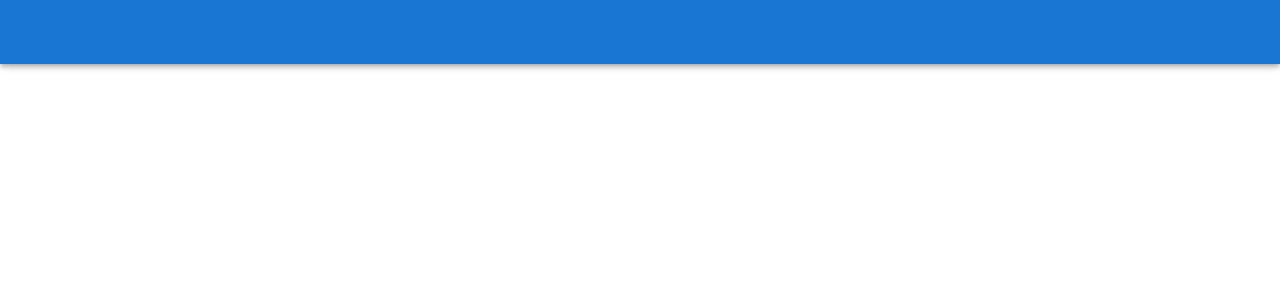
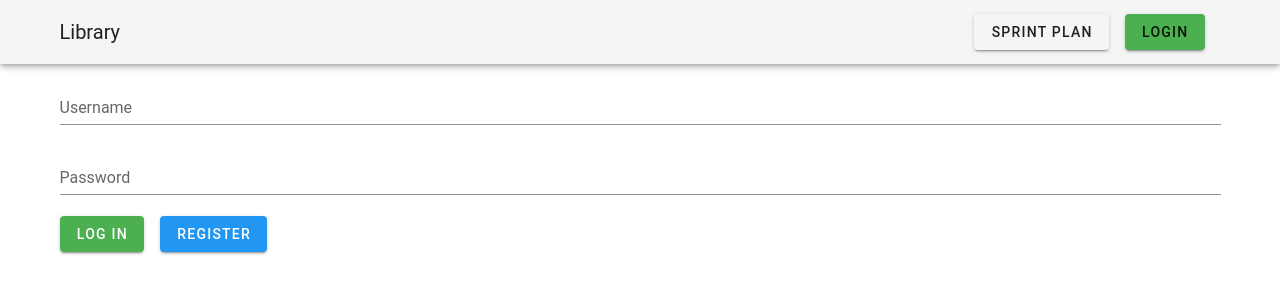
Before and after one commit to aoskrypnik/library, a Vue app in the folder src/main/resources/frontend/: page /login in a window 1280 px wide. Shown: the top 300 px of the page. Built offline with nearby package versions, Linux system fonts and the light colour scheme.

Commit message:
Added login for frontend

```diff
--- a/src/main/resources/frontend/src/App.vue
+++ b/src/main/resources/frontend/src/App.vue
@@ -1,15 +1,36 @@
 <template>
   <v-app>
-    <v-app-bar
-        app
-        color="primary"
-        dark
-    >
+
+    <v-app-bar app>
+      <v-container class="d-flex justify-space-between align-center">
+        <v-toolbar-title style="cursor: pointer" @click="$router.push('/')">Library</v-toolbar-title>
+        <v-spacer/>
+
+        <v-btn
+            class="mr-4"
+            @click="goToSprintPlanPage"
+        >
+          Sprint plan
+        </v-btn>
+
+        <v-btn
+            v-if="username === 'null' || username === undefined"
+            class="mr-4"
+            color="green"
+            @click="goToLogin"
+        >
+          Login
+        </v-btn>
+
+      </v-container>
     </v-app-bar>
 
     <v-main>
-      <router-view/>
+      <v-container>
+        <router-view></router-view>
+      </v-container>
     </v-main>
+
   </v-app>
 </template>
 
@@ -19,7 +40,20 @@ export default {
   name: 'App',
 
   data: () => ({
-    //
+    username: null
   }),
+
+  created() {
+    this.username = localStorage.username
+  },
+
+  methods: {
+    goToSprintPlanPage() {
+      this.$router.push('/sprint-plan')
+    },
+    goToLogin() {
+      this.$router.push('/login')
+    },
+  }
 };
 </script>
--- a/src/main/resources/frontend/src/plugins/axios.js
+++ b/src/main/resources/frontend/src/plugins/axios.js
@@ -8,17 +8,16 @@ import axios from "axios";
 // axios.defaults.headers.common['Authorization'] = AUTH_TOKEN;
 // axios.defaults.headers.post['Content-Type'] = 'application/x-www-form-urlencoded';
 
-let config = {
-    // baseURL: process.env.baseURL || process.env.apiUrl || ""
-    // timeout: 60 * 1000, // Timeout
-    // withCredentials: true, // Check cross-site Access-Control
-};
+let config = {};
 
 const _axios = axios.create(config);
 
-_axios.interceptors.request.use(
+axios.interceptors.request.use(
     function (config) {
-        // Do something before request is sent
+        const token = localStorage.getItem("jwt")
+        if (token !== null) {
+            config.headers.Authorization = 'Bearer ' + token;
+        }
         return config;
     },
     function (error) {
--- a/src/main/resources/frontend/src/router/index.js
+++ b/src/main/resources/frontend/src/router/index.js
@@ -1,6 +1,9 @@
 import Vue from 'vue'
 import VueRouter from 'vue-router'
 import Home from '../views/Home.vue'
+import SprintPlan from "@/views/SprintPlan";
+import Login from "@/views/Login";
+import Registration from "@/views/Registration";
 
 Vue.use(VueRouter)
 
@@ -11,12 +14,19 @@ const routes = [
         component: Home
     },
     {
-        path: '/about',
-        name: 'About',
-        // route level code-splitting
-        // this generates a separate chunk (about.[hash].js) for this route
-        // which is lazy-loaded when the route is visited.
-        component: () => import(/* webpackChunkName: "about" */ '../views/About.vue')
+        path: '/sprint-plan',
+        name: 'SprintPlan',
+        component: SprintPlan
+    },
+    {
+        path: '/login',
+        name: 'Login',
+        component: Login
+    },
+    {
+        path: '/registration',
+        name: 'Registration',
+        component: Registration
     }
 ]
 
--- a/src/main/resources/frontend/src/views/About.vue
+++ /dev/null
@@ -1,5 +0,0 @@
-<template>
-  <div class="about">
-    <h1>This is an about page</h1>
-  </div>
-</template>
--- a/src/main/resources/frontend/src/views/Home.vue
+++ b/src/main/resources/frontend/src/views/Home.vue
@@ -1,12 +1,37 @@
 <template>
   <div>
-    <h1>Salata</h1>
+    <h1>Main page</h1>
+    <div v-if="username !== 'null' && username !== undefined">
+      <h4>You are logged in as {{ username }}</h4>
+      <v-btn
+          class="mr-4"
+          color="red"
+          @click="doLogout"
+      >
+        Logout
+      </v-btn>
+    </div>
   </div>
 </template>
 
 <script>
-
 export default {
   name: 'Home',
+  data: () => ({
+    username: undefined
+  }),
+
+  created() {
+    this.username = localStorage.username
+  },
+
+  methods: {
+    doLogout() {
+      localStorage.setItem("jwt", null)
+      localStorage.setItem("username", null)
+      localStorage.setItem("expirationDate", null)
+      this.$router.push('/');
+    }
+  }
 }
 </script>
--- /dev/null
+++ b/src/main/resources/frontend/src/views/Login.vue
@@ -0,0 +1,104 @@
+<template>
+  <v-form
+      ref="form"
+      v-model="valid"
+      lazy-validation
+  >
+    <v-alert
+        border="top"
+        color="red lighten-2"
+        dark
+        v-if="!validCreds"
+    >
+      Credentials are not valid :(
+    </v-alert>
+
+    <v-text-field
+        @click="deleteAlert"
+        v-model="username"
+        :rules="rules"
+        label="Username"
+        required
+    ></v-text-field>
+
+    <v-text-field
+        @click="deleteAlert"
+        v-model="password"
+        :rules="rules"
+        :type="'password'"
+        label="Password"
+        required
+    ></v-text-field>
+
+    <div class="d-flex">
+      <v-btn
+          :disabled="!valid"
+          color="success"
+          class="mr-4"
+          @click="submit"
+      >
+        Log in
+      </v-btn>
+
+      <v-btn
+          :disabled="!valid"
+          color="blue"
+          class="mr-4 white--text"
+          @click="$router.push(`/registration`)"
+      >
+        Register
+      </v-btn>
+    </div>
+  </v-form>
+</template>
+
+<script>
+import axios from "axios";
+
+const endpoint = 'http://localhost:9005';
+
+export default {
+  name: "Login",
+
+  data: () => ({
+    valid: false,
+    username: '',
+    password: '',
+    rules: [
+      v => !!v || 'Is required',
+    ],
+    validCreds: true,
+    redirect: ''
+  }),
+
+  created() {
+    this.redirect = this.$route.params.redirect
+  },
+
+  methods: {
+    submit() {
+      if (this.$refs.form.validate()) {
+        axios.post(`${endpoint}/auth/login`, {
+          username: this.username,
+          password: this.password
+        }).then(response => {
+          localStorage.setItem('jwt', response.data.jwt)
+          localStorage.setItem('expirationDate', response.data.expirationDate)
+          localStorage.setItem('username', response.data.username)
+          if (this.redirect !== '' && this.redirect !== undefined) {
+            this.$router.push(this.redirect)
+          } else {
+            this.$router.push('/')
+          }
+        }).catch(error => {
+          this.validCreds = false
+          console.log(error)
+        });
+      }
+    },
+    deleteAlert() {
+      this.validCreds = true
+    }
+  },
+}
+</script>
--- /dev/null
+++ b/src/main/resources/frontend/src/views/Registration.vue
@@ -0,0 +1,9 @@
+<template>
+  <h1>Registration page</h1>
+</template>
+
+<script>
+export default {
+  name: "Registration"
+}
+</script>
--- /dev/null
+++ b/src/main/resources/frontend/src/views/SprintPlan.vue
@@ -0,0 +1,11 @@
+<template>
+  <h1>
+    Sprint plan
+  </h1>
+</template>
+
+<script>
+export default {
+  name: "SprintPlan"
+}
+</script>
```
Also changed, not shown: 1 other file (tests, documents, lock files or other folders).
